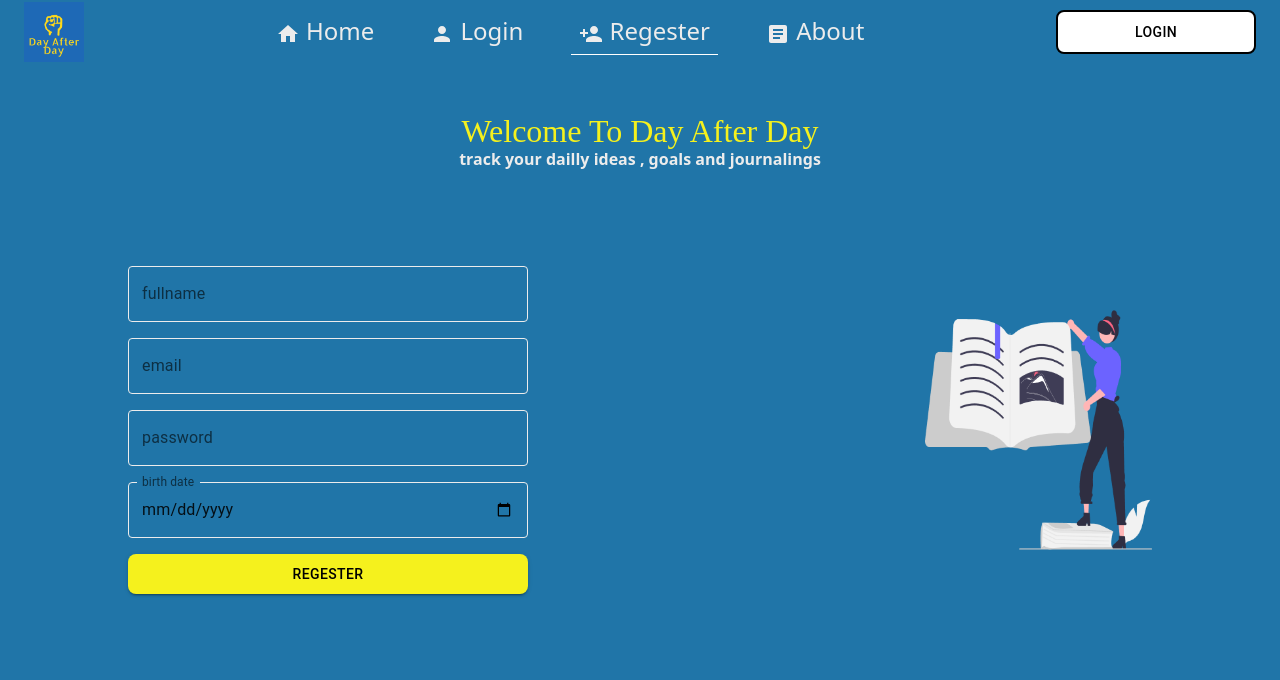
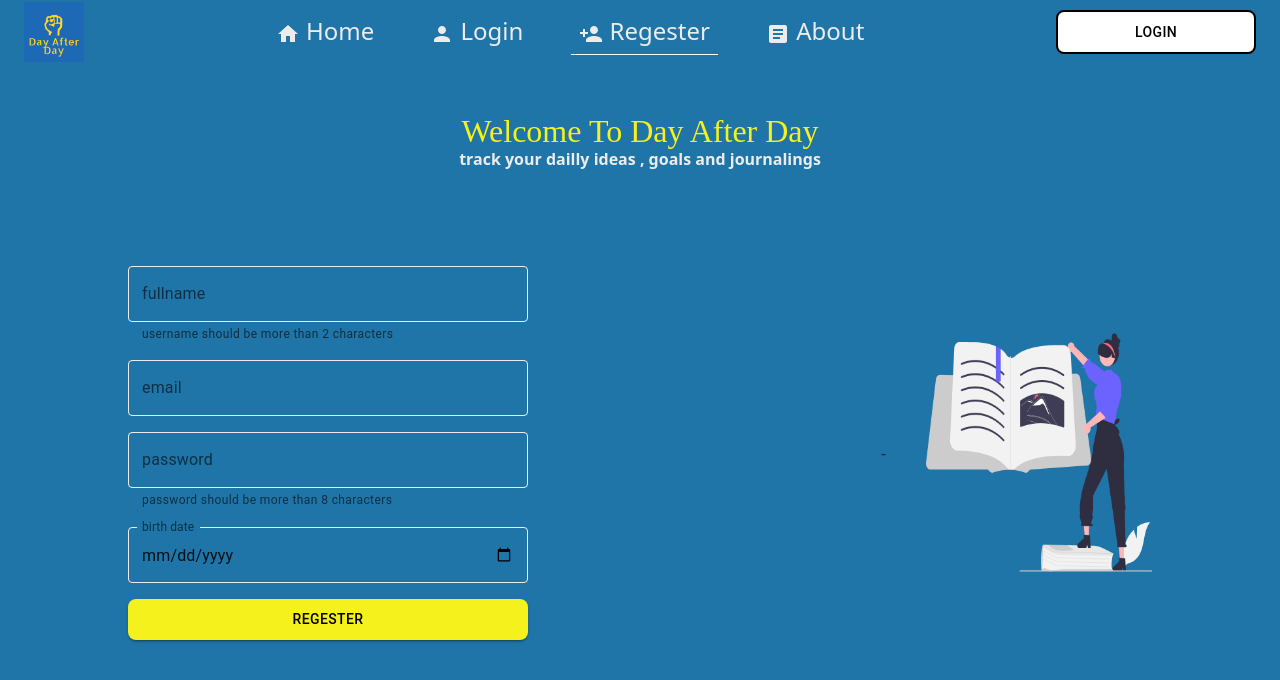
Before and after one commit to abderehmen02/Day-After-Day, a React (Create React App) app in the folder Front End/: page /regester in a window 1280 px wide. Shown: the top 680 px of the page. Built offline with nearby package versions, Linux system fonts and the light colour scheme; no server answers; a web font is replaced by a local one.

Commit message:
setting the regester helpertext

```diff
--- a/Front End/src/pages/login.tsx
+++ b/Front End/src/pages/login.tsx
@@ -47,16 +47,14 @@ const CssTextField  = styled(TextField)(({theme})=>({
 
 export const Login: React.FC = () =>{
      const email : any = useRef(null)
-     const [UserEmail, setUserEmail] = useState("")
-     const [UserPassword, setUserPassword] = useState("")
+     const [UserEmail, setUserEmail] = useState<string>("")
+     const [UserPassword, setUserPassword] = useState<string>("")
      const password : any = useRef(null)
      const dispatch : Dispatch = useDispatch()
      const {login , emitAction , loginError } = bindActionCreators(actionCreators , dispatch)
      const navigate : NavigateFunction = useNavigate()
      const userLogin : userLoginState = useSelector(( state : stateType )=>state.userLogin)
 
-console.log("user login error")
-console.log(userLogin.error)
   return (
     <Box sx={{display : 'flex' , minHeight: '100vh' , gap : '10vh'  , alignItems :'center' , flexDirection: 'column' }} bgcolor={(theme)=>theme.palette.primary.main} >
       <UnlogedNav/>
--- a/Front End/src/pages/regester.tsx
+++ b/Front End/src/pages/regester.tsx
@@ -21,11 +21,18 @@ import {
 } from "@mui/material";
 
 
-const MyInput = ({value , onchange} : {value : any , onchange : any})=>{
-return <div>
-  <input value={value} onChange={(e)=>onchange(e.target.value)} ></input>
-</div>
-}
+
+  const SignUpPage = styled(Box)(({ theme }) => ({
+    display: "flex",
+    alignItems: "center",
+    flexDirection: "column",
+    minHeight: "100vh",
+    width: "100vw",
+    gap: "48px",
+    backgroundColor: theme.palette.primary.main,
+  }));
+
+
 
 
   const CssTextField = styled(TextField)(({ theme }) => ({
@@ -62,6 +69,23 @@ return <div>
 
 
 
+
+
+
+
+
+
+
+const MyInput = ({value , onchange} : {value : any , onchange : any})=>{
+return <div>
+  <input value={value} onChange={(e)=>onchange(e.target.value)} ></input>
+</div>
+}
+
+
+
+
+
 export const Regester: React.FC = () => {
   const dispatch = useDispatch();
   const navigate = useNavigate();
@@ -70,37 +94,32 @@ export const Regester: React.FC = () => {
   const state = useSelector((state) => state);
   const emailInput : any = useRef(null)
   const passwordInput : any = useRef(null)
+  const [FullName, setFullName] = useState<string>("")
+  const [Password, setPassword] = useState<string>("")
+  const [Email, setEmail] = useState<string>("")
   const fullNameInput : any = useRef(null)
   const [myError, setmyError] = useState(null);
   const [birthDate, setBirthDate] = useState<string>(new Date().toUTCString());
   const birthDateInput : any = useRef(null)
-
   // components
- console.log("userLogin")
- console.log(userLogin)
-  const SignUpPage = styled(Box)(({ theme }) => ({
-    display: "flex",
-    alignItems: "center",
-    flexDirection: "column",
-    minHeight: "100vh",
-    width: "100vw",
-    gap: "48px",
-    backgroundColor: theme.palette.primary.main,
-  }));
+ console.log("fullname")
+ console.log(FullName)
 
 
   const handleSubmit = async (event: any) => {
+    event.preventDefault() ;
+    console.log("email")
+    console.log(Email)
     dispatch({ type: userLoginTypes.userLoginRequest });
     const { data, error } = await regester({
-      email : emailInput.current.value,
-      password : passwordInput.current.value  ,
-      birthDate : birthDateInput.current.value.toString() ,
-      fullName : fullNameInput.current.value
+      email : Email,
+      password : Password,
+      birthDate : birthDate.toString() ,
+      fullName : FullName
     });
-    console.log("info")
-    console.log(data)
-    console.log(error)
     if (error) {
+      console.log("email after")
+      console.log(Email)
       return dispatch({ type: userLoginTypes.userLoginFail, error });
     }
     login(data.token, data.userObj);
@@ -125,38 +144,38 @@ export const Regester: React.FC = () => {
 
             <CssTextField
              id="fullname"
+             helper
+             value={FullName}
+             onChange={(e)=>setFullName(e.target.value)}
              error={userLogin.error === 'fullname should be more than 2 characters' || userLogin.error === "full name used"}
-             helperText={userLogin.error === 'fullname should be more than 2 characters'  || userLogin.error === "full name used" && userLogin.error   }
-             defaultValue={userLogin.error === 'fullname should be more than 2 characters'  || userLogin.error === "full name used" ? " " : '' }
+             helperText={userLogin.error === 'fullname should be more than 2 characters'  || userLogin.error === "full name used" ? userLogin.error  : "username should be more than 2 characters" }
               label="fullname"
               key="fullName"
-              inputRef={fullNameInput}
-
                       />
           <CssTextField
-             inputRef={emailInput}
+                        value={Email}
+              onChange={(e)=>setEmail(e.target.value)}
              label="email"
              type="email"
               error={userLogin.error === 'email not valid'}
              helperText={userLogin.error === 'email not valid' && userLogin.error   }
-             defaultValue={userLogin.error === 'email not valid' ? " " : '' }
           />
           <CssTextField
-            inputRef={passwordInput}
-                         error={userLogin.error === 'password should be more than 8 characters'}
+             value={Password}
+             onChange={(e)=>setPassword(e.target.value)}
+             error={userLogin.error === 'password should be more than 8 characters'}
              id="password"
              label="password"
              type="password"
-             helperText={userLogin.error === 'password should be more than 8 characters' && userLogin.error   }
-              defaultValue={userLogin.error === 'password should be more than 8 characters'? " " : '' }
+             helperText='password should be more than 8 characters'
               key="password"
           />
           <CssTextField
-            inputRef={birthDateInput}
+            value={birthDate}
+            onChange={(e)=>setBirthDate(e.target.value)}
             error={userLogin.error === 'you should be older than 4 years' || userLogin.error === "check your birthDate"}
              helperText={userLogin.error === 'you should be older than 4 years' || userLogin.error === "check your birthDate" && userLogin.error   }
               // defaultValue={userLogin.error === 'you should be older than 4 years' || userLogin.error === "check your birthDate"? " " : '' }
-
             type="date"
             label='birth date'
             InputLabelProps={{
@@ -165,15 +184,13 @@ export const Regester: React.FC = () => {
           />
           <Button
             type="submit"
-            onClick={(e) => {
-              handleSubmit(e);
-            }}
+            onClick={handleSubmit}
             variant="contained"
             sx={{width : {xs: '100%' , sm : '400px'}}}
           >
             Regester
           </Button>
-        </FormControl>
+        </FormControl>-
 <Box  sx={{ width: {sm : '30%' , xs : '50%'}, height: "100%"}} >        <img src={SignUpImage} style={{width :'100%' , height : '100%'}}  /></Box>
       </Stack>
     </SignUpPage>
```
